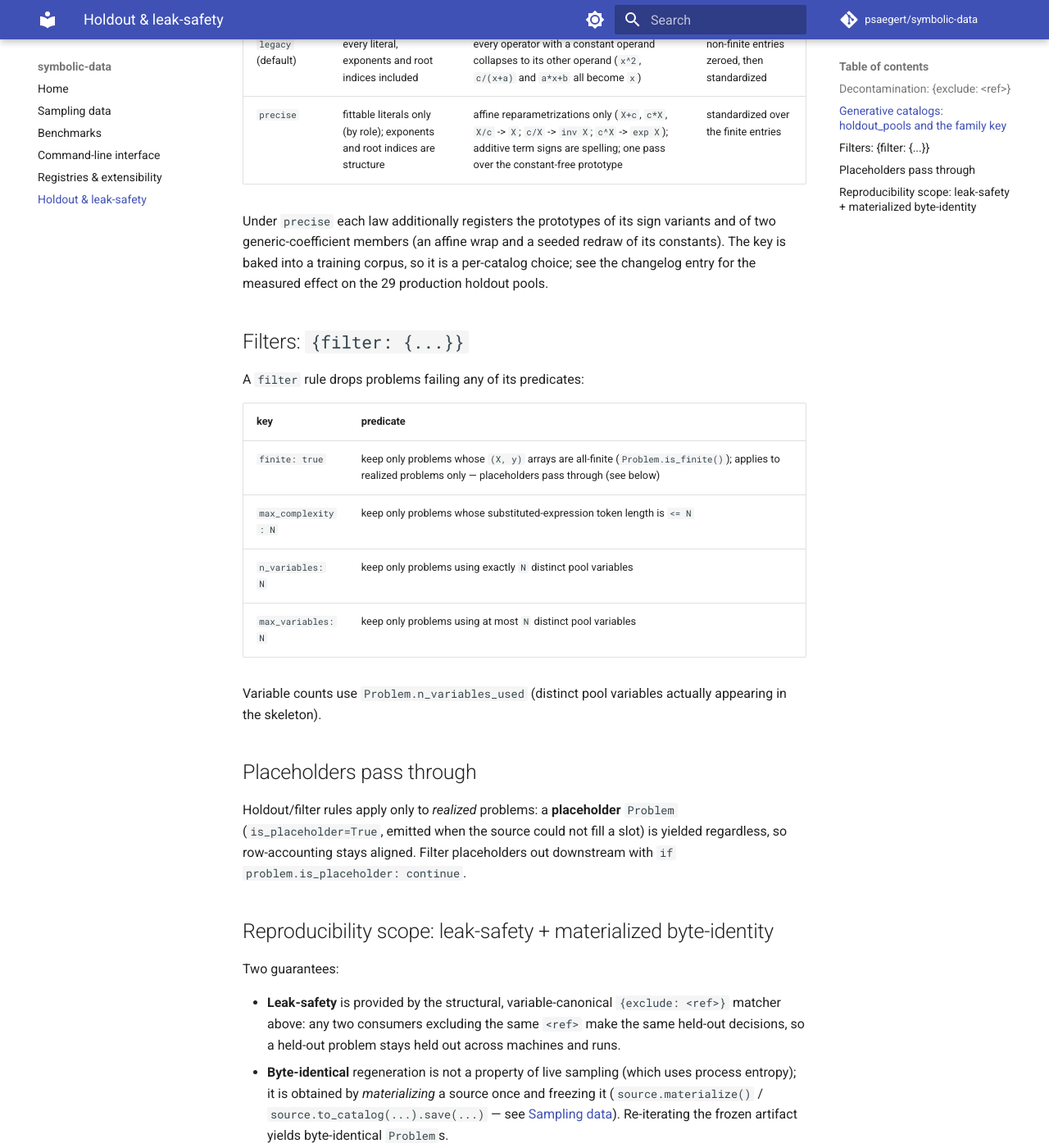
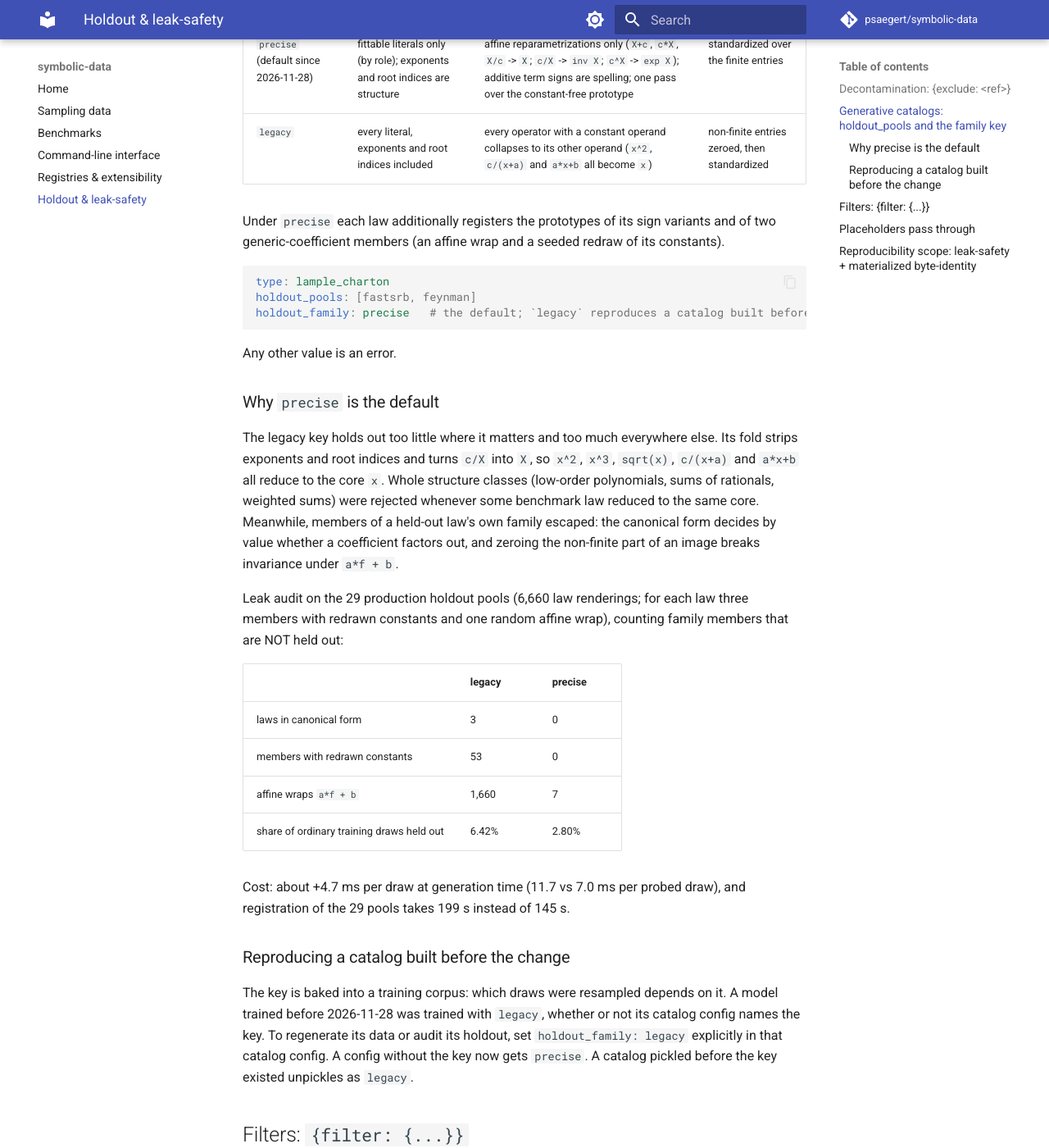
Before and after one commit to psaegert/symbolic-data, an MkDocs documentation site: the page built from docs/holdout.md, in a window 1280 px wide and 1400 px high, scrolled down 1290 px. Shown: the whole window at 82% size. Built offline with MkDocs 1.6.1 and Material for MkDocs 9.7.7, drawn with Linux system fonts in a browser that asks for light colours; comment, search, counter and statistics services are not loaded; some of the changed text lies outside the part shown.

Commit message:
holdout_family defaults to precise (behaviour change); legacy stays selectable by name
The port line's copy of feat/holdout-precise-default's second commit (5e7de71): DEFAULT_HOLDOUT_FAMILY = "precise"
at the constructor, from_config and from_dict; "legacy" accepted by name and byte-identical to the key before; any
other value raises; a catalog pickled before the key existed unpickles as legacy. Models trained before this change
are reproduced by naming holdout_family: legacy in their catalog config. Leak audit of precise against legacy on
the 29 production holdout pools: canonical laws missed 3 -> 0, members with redrawn constants 53 -> 0, affine wraps
1,660 -> 7; ordinary draws held out 6.42% -> 2.80% (measured under SimpliPy 0.14.7).

Resolved against the port:
- CHANGELOG.md: the behaviour change gets its own [Unreleased] / Changed section above "Changed (SimpliPy 0.15)",
  and the holdout_family entry is updated as on integration/0.19.
- tests/test_written_sqrt.py (port only): the training-holdout test asserted the legacy collapse sqrt x -> x under
  the default key; it now runs once per key (legacy: x; precise: rootn x 2, the root index is structure).
- SimpliPy 0.15's development canon (local venv-port, simplipy 0593d63) writes x^2 + a*x + b nested as
  x*(x + a) + b, so the precise fold removes the shift inside the product and keys the quadratic as x^2: the
  (x+c)^2 vs x^2+ax+b containment merges (over-rejection, not a leak). Both subfamily tests are an expected failure
  only while the engine nests (checked at run time); the owner's no-Horner ruling should make them pass again on
  the released rules.
- test_legacy_prototypes_are_unchanged keeps the exponent check only: 0.15's development canon spells a quotient
  by value, so the legacy prototype of a reciprocal is inv(x) or x depending on the constants.

Tests on the local SimpliPy 0.15 environment (venv-port, simplipy 0.15.0.dev2 @ 0593d63, offline caches):
397 passed, 4 xfailed, 5 failed; the same 5 tests (tests/test_written_sqrt.py, defined functions) fail on the port
head 7ccf708 in that environment too (310 passed, 2 xfailed, 5 failed): the environment predates SimpliPy's
defined-function support.

Co-Authored-By: Claude Opus 5.5 <noreply@anthropic.com>
Claude-Session: https://claude.ai/code/session_01HwFKAER1Rjq11NL1VEFmzj

````diff
--- a/docs/holdout.md
+++ b/docs/holdout.md
@@ -44,16 +44,51 @@ API — holdout is a `ProblemSource` policy.
 A generative catalog (`LampleChartonCatalog`) excludes benchmark laws at the source: every pool listed under
 `holdout_pools` registers its laws, and a drawn skeleton whose FAMILY matches a registered one is resampled. A family
 is matched in two layers -- the exact prototype (a hash) and its functional image on fixed probe grids, standardized
-so the output-affine family `a*f + b` shares one key. The prototype is chosen by `holdout_family`:
+so the output-affine family `a*f + b` shares one key. The prototype is chosen by the catalog key `holdout_family`:
 
 | key | literals masked | fold | images |
 |---|---|---|---|
-| `legacy` (default) | every literal, exponents and root indices included | every operator with a constant operand collapses to its other operand (`x^2`, `c/(x+a)` and `a*x+b` all become `x`) | non-finite entries zeroed, then standardized |
-| `precise` | fittable literals only (by role); exponents and root indices are structure | affine reparametrizations only (`X+c`, `c*X`, `X/c` -> `X`; `c/X` -> `inv X`; `c^X` -> `exp X`); additive term signs are spelling; one pass over the constant-free prototype | standardized over the finite entries |
+| `precise` (default since 2026-11-28) | fittable literals only (by role); exponents and root indices are structure | affine reparametrizations only (`X+c`, `c*X`, `X/c` -> `X`; `c/X` -> `inv X`; `c^X` -> `exp X`); additive term signs are spelling; one pass over the constant-free prototype | standardized over the finite entries |
+| `legacy` | every literal, exponents and root indices included | every operator with a constant operand collapses to its other operand (`x^2`, `c/(x+a)` and `a*x+b` all become `x`) | non-finite entries zeroed, then standardized |
 
 Under `precise` each law additionally registers the prototypes of its sign variants and of two generic-coefficient
-members (an affine wrap and a seeded redraw of its constants). The key is baked into a training corpus, so it is a
-per-catalog choice; see the changelog entry for the measured effect on the 29 production holdout pools.
+members (an affine wrap and a seeded redraw of its constants).
+
+```yaml
+type: lample_charton
+holdout_pools: [fastsrb, feynman]
+holdout_family: precise   # the default; `legacy` reproduces a catalog built before 2026-11-28
+```
+
+Any other value is an error.
+
+### Why `precise` is the default
+
+The legacy key holds out too little where it matters and too much everywhere else. Its fold strips exponents and
+root indices and turns `c/X` into `X`, so `x^2`, `x^3`, `sqrt(x)`, `c/(x+a)` and `a*x+b` all reduce to the core `x`.
+Whole structure classes (low-order polynomials, sums of rationals, weighted sums) were rejected whenever some benchmark
+law reduced to the same core. Meanwhile, members of a held-out law's own family escaped: the canonical form decides by
+value whether a coefficient factors out, and zeroing the non-finite part of an image breaks invariance under `a*f + b`.
+
+Leak audit on the 29 production holdout pools (6,660 law renderings; for each law three members with redrawn
+constants and one random affine wrap), counting family members that are NOT held out:
+
+| | legacy | precise |
+|---|---|---|
+| laws in canonical form | 3 | 0 |
+| members with redrawn constants | 53 | 0 |
+| affine wraps `a*f + b` | 1,660 | 7 |
+| share of ordinary training draws held out | 6.42% | 2.80% |
+
+Cost: about +4.7 ms per draw at generation time (11.7 vs 7.0 ms per probed draw), and registration of the 29 pools
+takes 199 s instead of 145 s.
+
+### Reproducing a catalog built before the change
+
+The key is baked into a training corpus: which draws were resampled depends on it. A model trained before 2026-11-28
+was trained with `legacy`, whether or not its catalog config names the key. To regenerate its data or audit its
+holdout, set `holdout_family: legacy` explicitly in that catalog config. A config without the key now gets `precise`.
+A catalog pickled before the key existed unpickles as `legacy`.
 
 ## Filters: `{filter: {...}}`
 
````
Also changed, not shown: CHANGELOG.md (+27 -13 lines), 8 other files.
